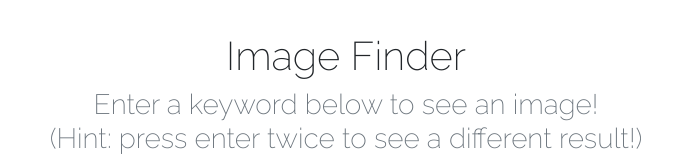
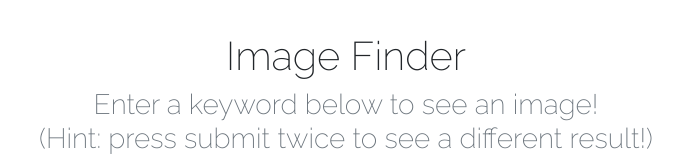
Before and after one commit to wrunion/image-finder, a website built with webpack: page src/index.html in a window 1280 px wide. Shown: the top 160 px of the page, 294-985 px from the left. Built offline with nearby package versions, Linux system fonts and the light colour scheme; some packages are replaced by stand-ins of ours; no server answers.

Commit message:
final clean up.

```diff
--- a/src/index.html
+++ b/src/index.html
@@ -13,7 +13,7 @@
     <!-- Header  -->
     <header class="text-center">
       <h1 id="title">Image Finder</h1>
-      <h3 id="subtitle" class="grey-text text-muted">Enter a keyword below to see an image!<br>(Hint: press enter twice to see a different result!)</h3>
+      <h3 id="subtitle" class="grey-text text-muted">Enter a keyword below to see an image!<br>(Hint: press submit twice to see a different result!)</h3>
     </header>
 
     <!-- Input  -->
```
